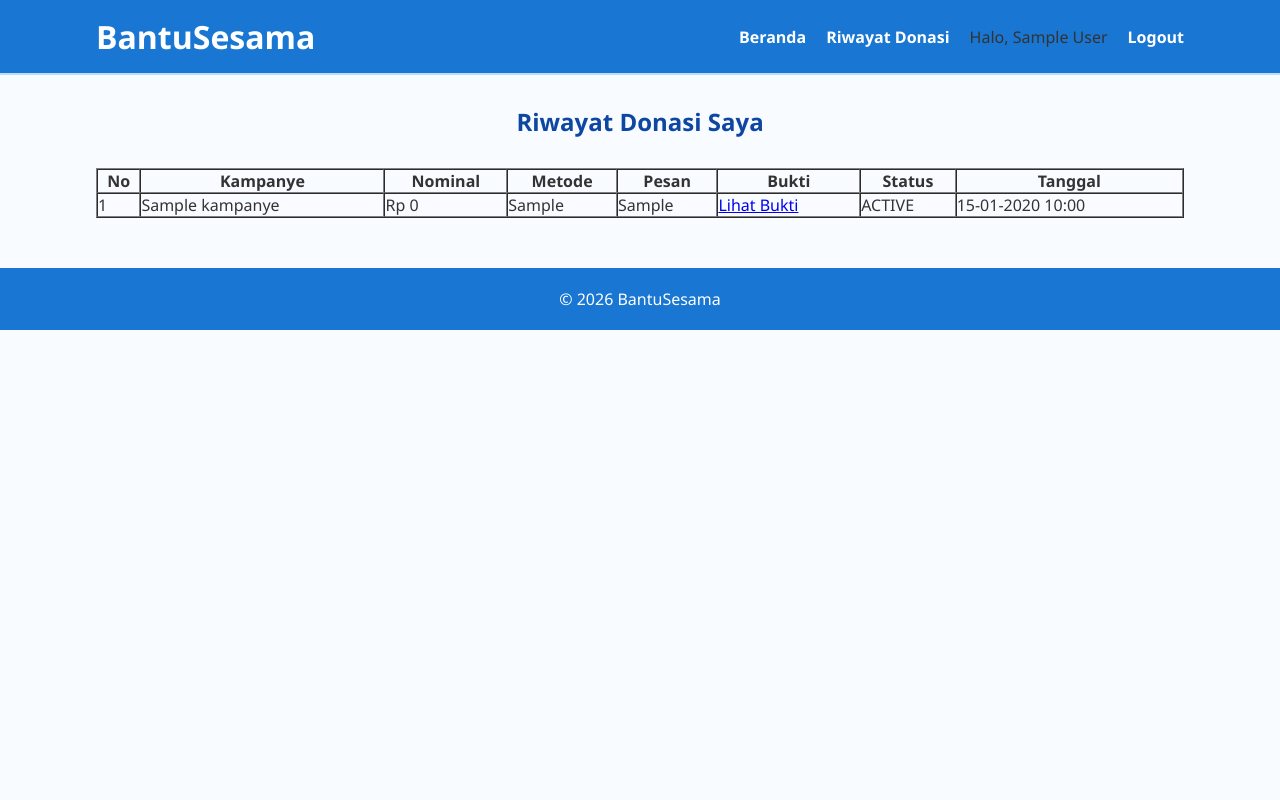
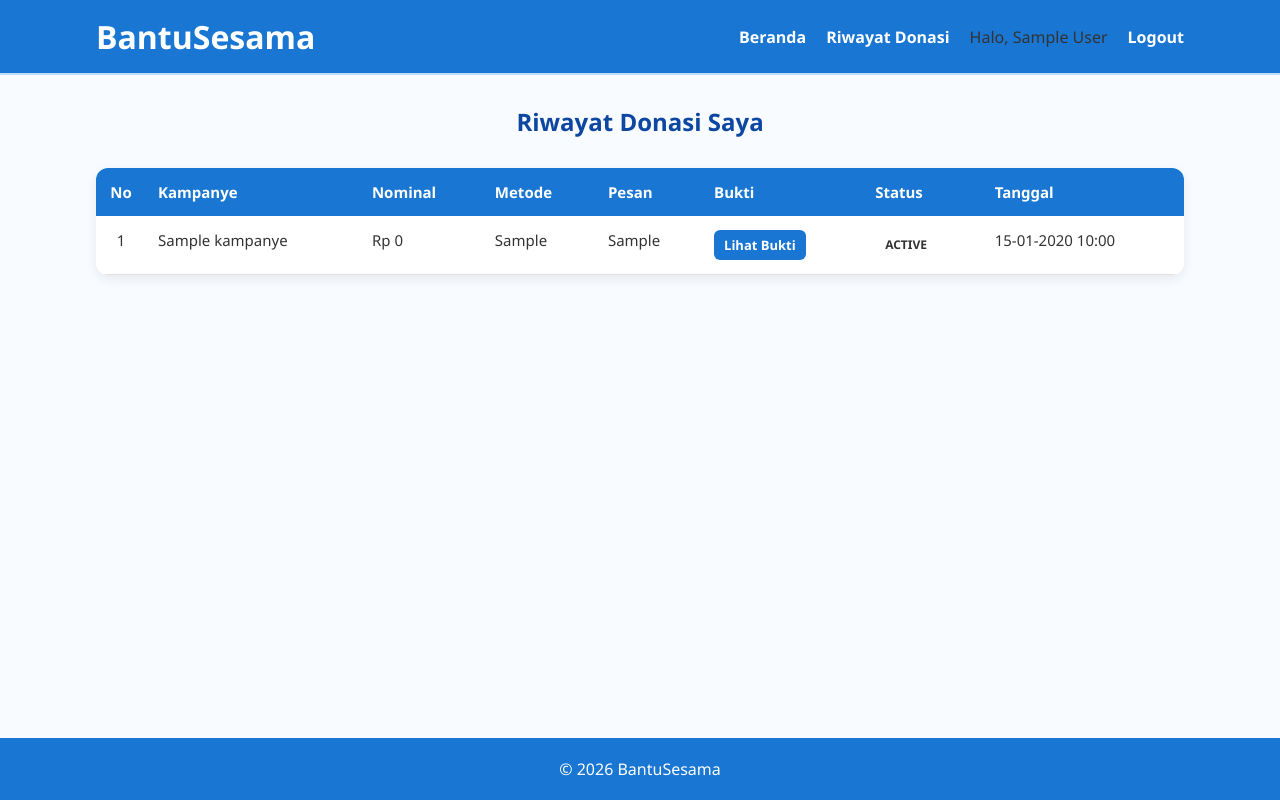
Before and after one commit to indiraamn/crowdfunding-mini-project-1, a PHP site: page /riwayat_donasi.php in a window 1280 px wide. Run offline with PHP 8.4, Linux system fonts and the light colour scheme; the visitor is signed in with stand-in values (Sample User, id 1); tables that the repository leaves empty or names only in its code hold one stand-in row (values such as "Sample post").

Commit message:
updatee riwayat donasi dan add tabel riwayat

```diff
--- a/css/style.css
+++ b/css/style.css
@@ -433,3 +433,96 @@ footer {
     padding: 20px 0;
     margin-top: 50px;
 }
+
+.table-wrapper {
+    width: 100%;
+    overflow-x: auto;
+    margin-top: 25px;
+    background: white;
+    border-radius: 12px;
+    box-shadow: 0 4px 12px rgba(0, 0, 0, 0.08);
+    padding: 0;
+}
+
+.history-table {
+    width: 100%;
+    border-collapse: collapse;
+    font-size: 15px;
+    background: white;
+}
+
+.history-table th {
+    background-color: #1976D2;
+    color: white;
+    padding: 14px 12px;
+    text-align: left;
+    font-weight: bold;
+}
+
+.history-table td {
+    padding: 14px 12px;
+    border-bottom: 1px solid #e0e0e0;
+    vertical-align: top;
+}
+
+.history-table tr:hover {
+    background-color: #f5faff;
+}
+
+.history-table th:first-child,
+.history-table td:first-child {
+    text-align: center;
+    width: 50px;
+}
+
+.btn-proof {
+    display: inline-block;
+    padding: 6px 10px;
+    background-color: #1976D2;
+    color: white;
+    text-decoration: none;
+    border-radius: 6px;
+    font-size: 13px;
+    font-weight: bold;
+}
+
+.btn-proof:hover {
+    background-color: #0d47a1;
+}
+
+.status-badge {
+    display: inline-block;
+    padding: 6px 10px;
+    border-radius: 20px;
+    font-size: 12px;
+    font-weight: bold;
+}
+
+.status-pending {
+    background-color: #fff3cd;
+    color: #856404;
+}
+
+.status-verified {
+    background-color: #d4edda;
+    color: #155724;
+}
+
+.status-rejected {
+    background-color: #f8d7da;
+    color: #721c24;
+}
+
+.history-page {
+    min-height: 100vh;
+    display: flex;
+    flex-direction: column;
+}
+
+.history-page main {
+    flex: 1;
+}
+
+.history-page footer {
+    margin-top: auto;
+}
--- a/detail.php
+++ b/detail.php
@@ -70,6 +70,7 @@ $gambar_src = file_exists('images/' . $kampanye['gambar'])
                 <ul>
                     <li><a href="index.php">Beranda</a></li>
                     <?php if (isset($_SESSION["donatur_id"])): ?>
+                        <li><a href="riwayat_donasi.php">Riwayat Donasi</a></li>
                        <li>
                         <span>Halo, <?php echo htmlspecialchars($_SESSION["donatur_nama"]); ?></span>
                        </li>
--- a/donasi.php
+++ b/donasi.php
@@ -142,6 +142,7 @@ if ($_SERVER["REQUEST_METHOD"] == "POST") {
         <li><a href="index.php">Beranda</a></li>
 
         <?php if (isset($_SESSION["donatur_id"])): ?>
+            <li><a href="riwayat_donasi.php">Riwayat Donasi</a></li>
             <li>
                 <span>Halo, <?php echo htmlspecialchars($_SESSION["donatur_nama"]); ?></span>
             </li>
--- a/index.php
+++ b/index.php
@@ -77,6 +77,7 @@ while ($row = mysqli_fetch_assoc($result)) {
         <li><a href="index.php">Beranda</a></li>
 
         <?php if (isset($_SESSION["donatur_id"])): ?>
+             <li><a href="riwayat_donasi.php">Riwayat Donasi</a></li>
             <li>
                 <span>Halo, <?php echo htmlspecialchars($_SESSION["donatur_nama"]); ?></span>
             </li>
--- a/riwayat_donasi.php
+++ b/riwayat_donasi.php
@@ -48,9 +48,9 @@ while ($row = $result->fetch_assoc()) {
     <meta charset="UTF-8">
     <meta name="viewport" content="width=device-width, initial-scale=1.0">
     <title>Riwayat Donasi - BantuSesama</title>
-    <link rel="stylesheet" href="css/style.css">
+    <link rel="stylesheet" href="css/style.css?v=2">
 </head>
-<body>
+<body class="history-page">
 
 <header>
     <div class="container">
@@ -72,7 +72,8 @@ while ($row = $result->fetch_assoc()) {
     <h2 class="section-title">Riwayat Donasi Saya</h2>
 
     <?php if (count($riwayat) > 0): ?>
-        <table border="1" cellpadding="10" cellspacing="0" width="100%">
+        <div class="table-wrapper">
+            <table class="history-table">
             <thead>
                 <tr>
                     <th>No</th>
@@ -98,19 +99,24 @@ while ($row = $result->fetch_assoc()) {
                         </td>
                         <td>
                             <?php if (!empty($r['bukti_transfer'])): ?>
-                                <a href="<?= htmlspecialchars($r['bukti_transfer']) ?>" target="_blank">Lihat Bukti</a>
+                                <a href="<?= htmlspecialchars($r['bukti_transfer']) ?>" target="_blank" class="btn-proof">
+                                    Lihat Bukti
+                                </a>
                             <?php else: ?>
                                 -
                             <?php endif; ?>
                         </td>
                         <td>
+                        <span class="status-badge status-<?= strtolower(htmlspecialchars($r['status'])) ?>">
                             <?= strtoupper(htmlspecialchars($r['status'])) ?>
+                        </span>
                         </td>
                         <td><?= formatTanggal($r['created_at']) ?></td>
                     </tr>
                 <?php endforeach; ?>
             </tbody>
-        </table>
+            </table>
+        </div>
     <?php else: ?>
         <p style="text-align:center; padding:40px 0; color:#888;">
             Kamu belum pernah melakukan donasi.
```
